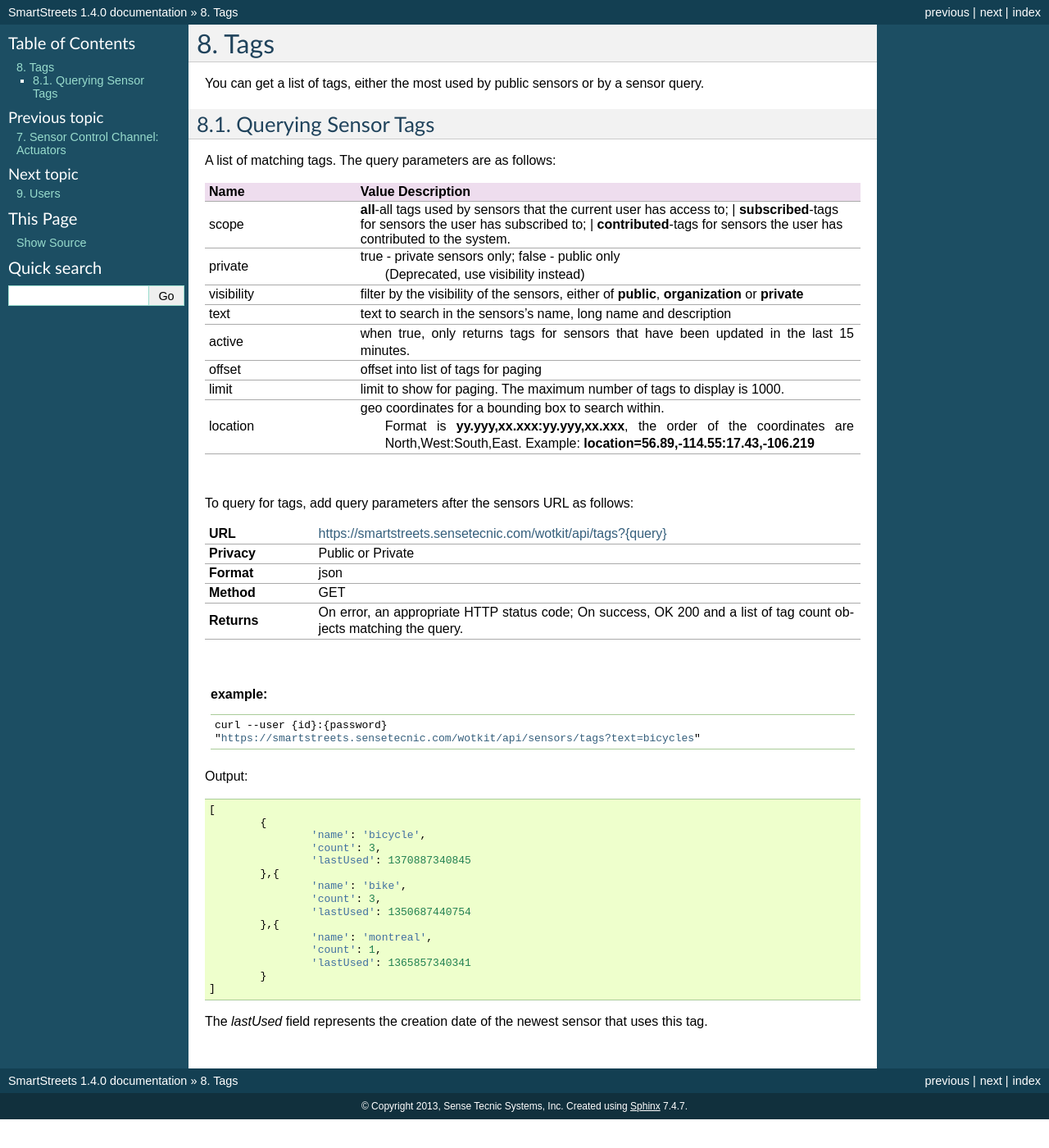
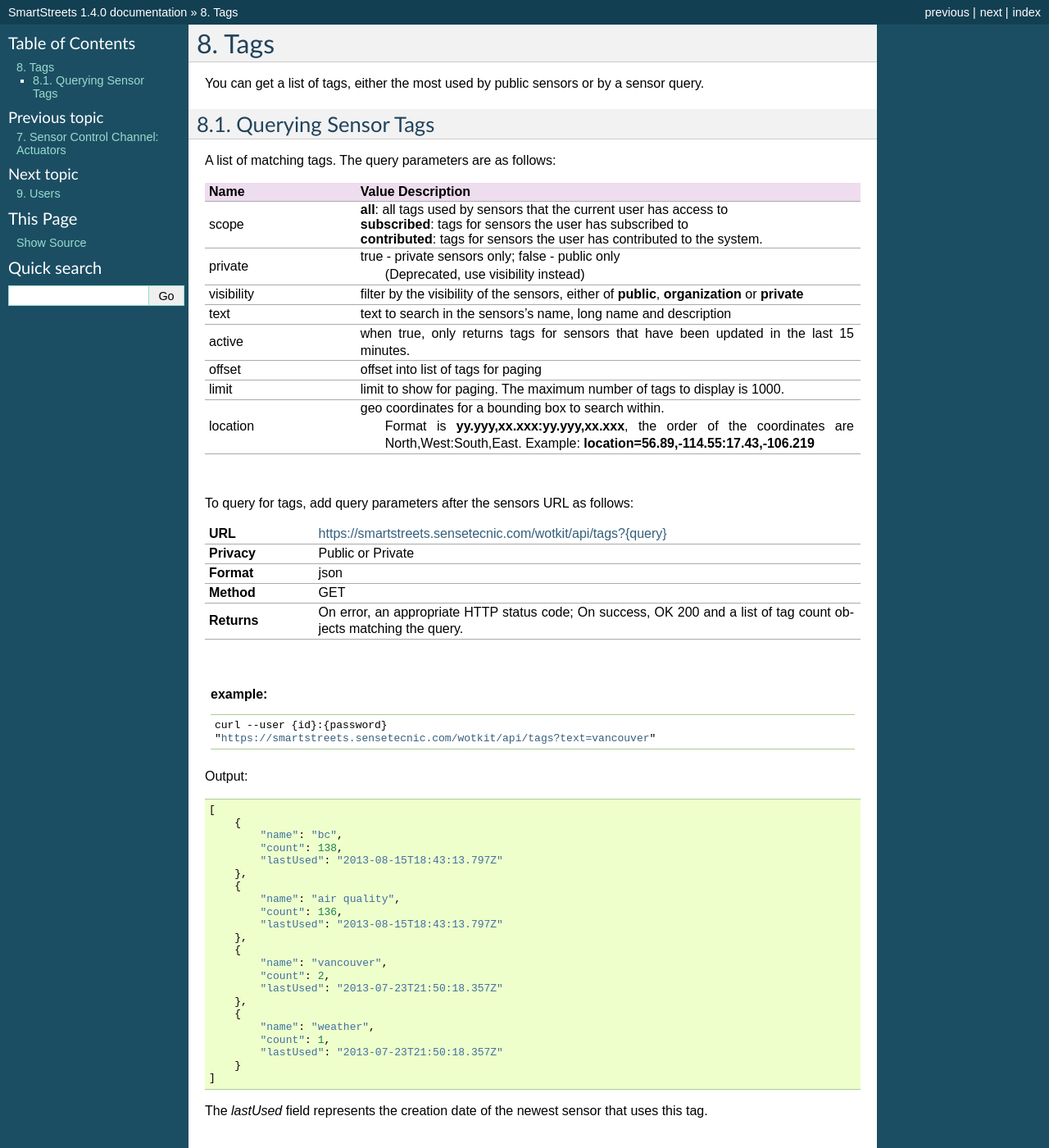
Before and after one commit to SenseTecnic/wotkit-docs, a Sphinx documentation site: the page built from source/api_tags.rst, in a window 1280 px wide and 1400 px high. Shown: the whole window at 82% size. Built offline with Sphinx 7.4.7, drawn with Linux system fonts in a browser that asks for light colours; formulas are drawn with MathJax 3; pages that are not in the unit, such as notebooks, are missing from menus.

Commit message:
updated api_tags

```diff
--- a/source/api_tags.rst
+++ b/source/api_tags.rst
@@ -22,9 +22,9 @@
 	* - Name
 	  - Value Description
 	* - scope
-	  - | **all**-all tags used by sensors that the current user has access to;
-		| **subscribed**-tags for sensors the user has subscribed to;
-		| **contributed**-tags for sensors the user has contributed to the system.
+	  - | **all**: all tags used by sensors that the current user has access to
+	    | **subscribed**: tags for sensors the user has subscribed to
+	    | **contributed**: tags for sensors the user has contributed to the system.
 	* - :strikethrough:`private`
 	  - :strikethrough:`true - private sensors only; false - public only`
 		(Deprecated, use visibility instead)
@@ -68,7 +68,7 @@
 	.. parsed-literal::
 
 		curl --user {id}:{password}
-		":wotkit-api:`sensors/tags?text=bicycles`"
+		":wotkit-api:`tags?text=vancouver`"
 
 
 Output:
@@ -76,19 +76,26 @@
 .. code-block:: python
 
 	[
-		{
-			'name': 'bicycle',
-			'count': 3,
-			'lastUsed': 1370887340845
-		},{
-			'name': 'bike',
-			'count': 3,
-			'lastUsed': 1350687440754
-		},{
-			'name': 'montreal',
-			'count': 1,
-			'lastUsed': 1365857340341
-		}
+	    {
+	        "name": "bc",
+	        "count": 138,
+	        "lastUsed": "2013-08-15T18:43:13.797Z"
+	    },
+	    {
+	        "name": "air quality",
+	        "count": 136,
+	        "lastUsed": "2013-08-15T18:43:13.797Z"
+	    },
+	    {
+	        "name": "vancouver",
+	        "count": 2,
+	        "lastUsed": "2013-07-23T21:50:18.357Z"
+	    },
+	    {
+	        "name": "weather",
+	        "count": 1,
+	        "lastUsed": "2013-07-23T21:50:18.357Z"
+	    }
 	]
 
 The *lastUsed* field represents the creation date of the newest sensor that uses this tag.
```
